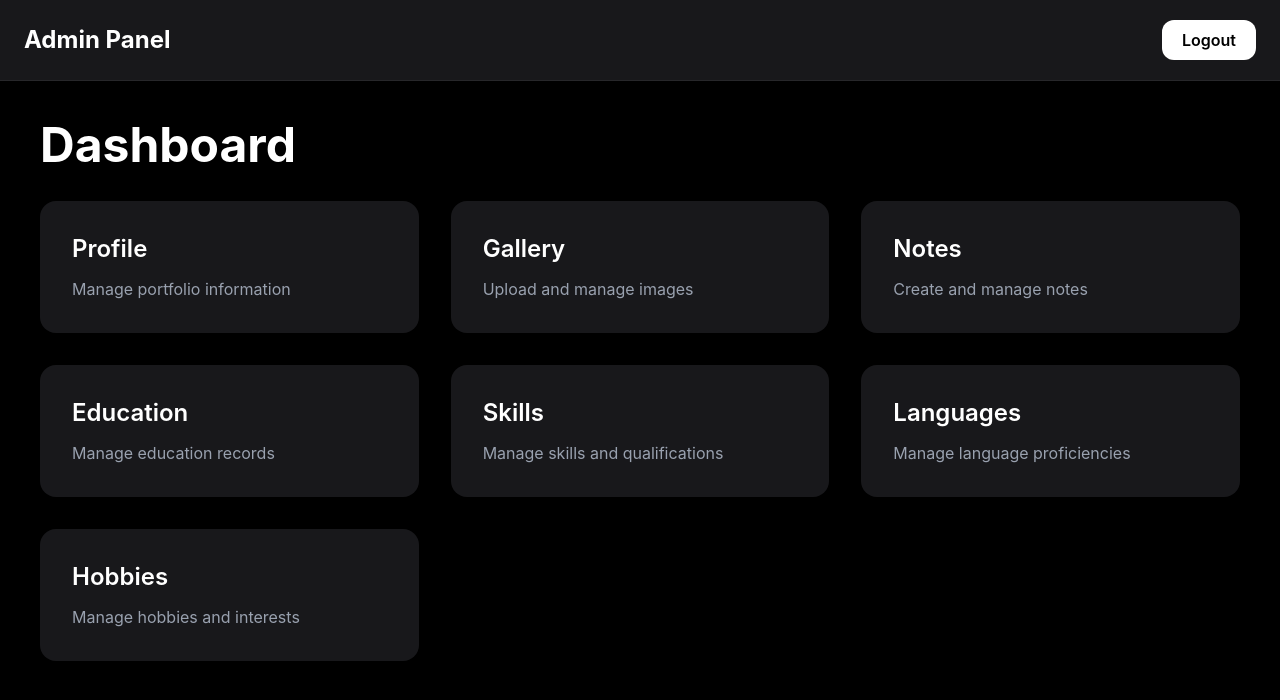
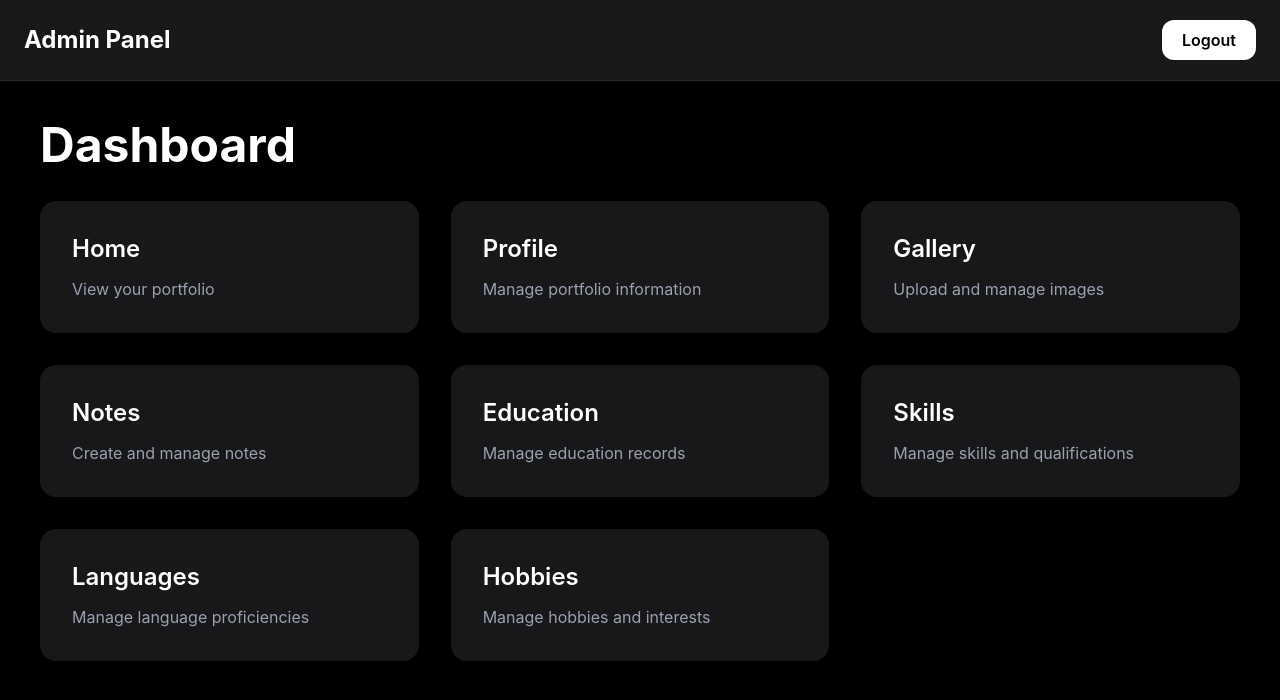
Before and after one commit to saanisayyad/Personal-Portfolio, a React app in the folder frontend/: page /admin/dashboard in a window 1280 px wide. Shown: the top 700 px of the page. Built offline with nearby package versions, Linux system fonts and the light colour scheme; no server answers; sample sign-in values are in the browser's storage; the HTML template or start-up script is replaced by a standard one.

Commit message:
Home added on dashboard

```diff
--- a/frontend/src/pages/admin/Dashboard.jsx
+++ b/frontend/src/pages/admin/Dashboard.jsx
@@ -6,6 +6,14 @@ const Dashboard = () => {
       <h1 className="text-5xl font-bold mb-8">Dashboard</h1>
 
       <div className="grid grid-cols-1 md:grid-cols-3 gap-8">
+        <Link to="/">
+          <div className="bg-zinc-900 p-8 rounded-2xl">
+            <h2 className="text-2xl font-semibold mb-3">Home</h2>
+
+            <p className="text-gray-400">View your portfolio</p>
+          </div>
+        </Link>
+
         <Link to="/admin/profile">
           <div className="bg-zinc-900 p-8 rounded-2xl">
             <h2 className="text-2xl font-semibold mb-3">Profile</h2>
```
